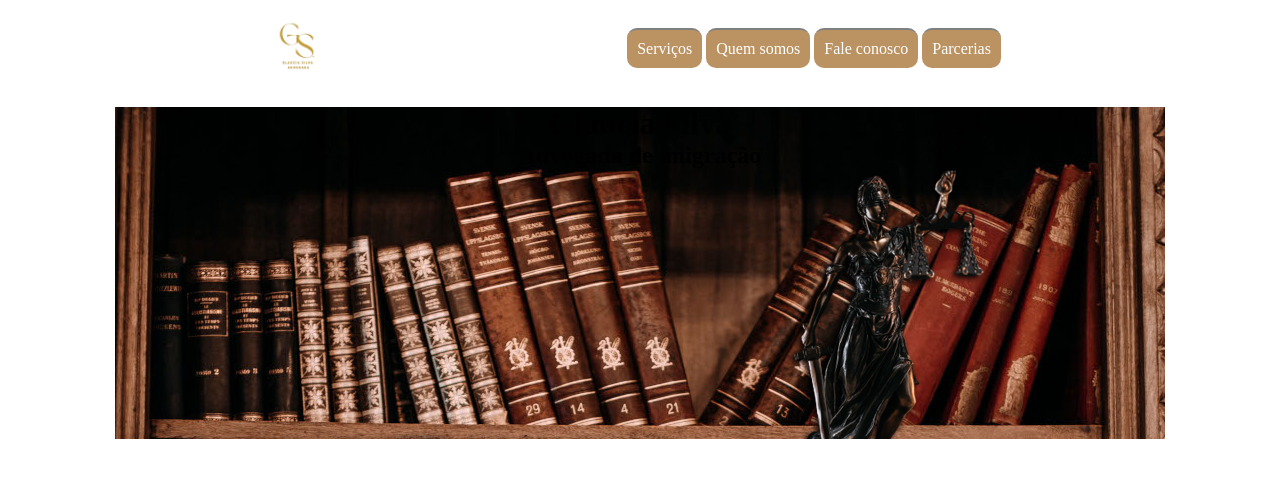
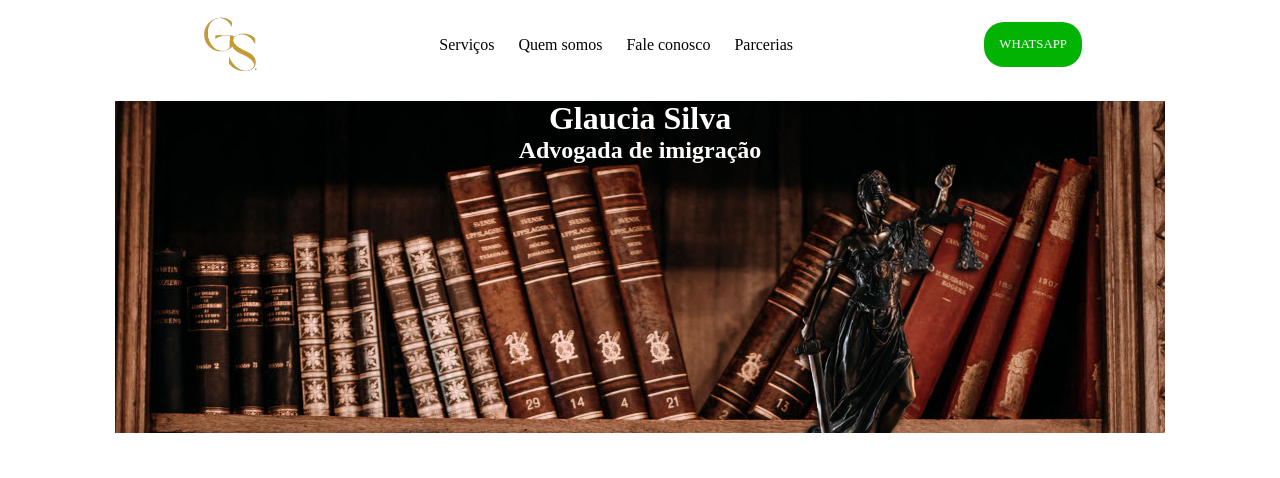
Before and after one commit to GuilhermerMello/pojeto-glaucia, a plain HTML site: page index.html in a window 1280 px wide. Drawn offline with Linux system fonts and the light colour scheme.

Commit message:
criado botao zap

```diff
--- a/estilos/estilosmq.css
+++ b/estilos/estilosmq.css
@@ -28,8 +28,22 @@
         display: inline-block;
     }
 
-    menu > ul > li > a{
-        border-radius: 10px;
+    menu > ul > li > a {
+        background-color: white;
+        border-top: none;
+    }
+
+    #buttonwhatsapp {
+        padding: 15px;
+        background-color: rgb(3, 179, 3);
+        color: white;
+        text-decoration: none;
+        border-radius: 20px;
+        font-size: 0.8em;
+    }
+
+    #buttonwhatsapp:hover{
+        background-color: green;
     }
 
     main {
@@ -41,4 +55,13 @@
         margin-left: auto;
         margin-right: auto;
     }
+
+    main > h1{
+        color: white;
+    }
+
+    main > h2 {
+        color: white;
+
+    }
 }
--- a/estilos/style.css
+++ b/estilos/style.css
@@ -54,7 +54,7 @@ menu > ul > li > a{
     text-decoration: none;
     text-align: center;
     background-color: #BB9362;
-    color: white;
+    color: black;
     border-top: 2px solid gray;
 }
 
--- a/index.html
+++ b/index.html
@@ -11,7 +11,7 @@
 </head>
 <body>
     <header>
-        <img src="imagens/logo-gsadvogada-62.png" alt="Logo GS Advogada">
+        <img src="imagens/logo-gsadvogada120.png" alt="Logo GS Advogada">
         <i id="burguer" class="material-icons" onclick="clickMenu()">menu</i>
         <menu id="itens">
             <ul>
@@ -21,6 +21,7 @@
                 <li><a href="#">Parcerias</a></li>
             </ul>
         </menu>
+        <a href="#" id="buttonwhatsapp">WHATSAPP</a>
     </header>
     <main>
         <h1>Glaucia Silva</h1>
```
Also changed, not shown: imagens/logo-gsadvogada120.png (added).
